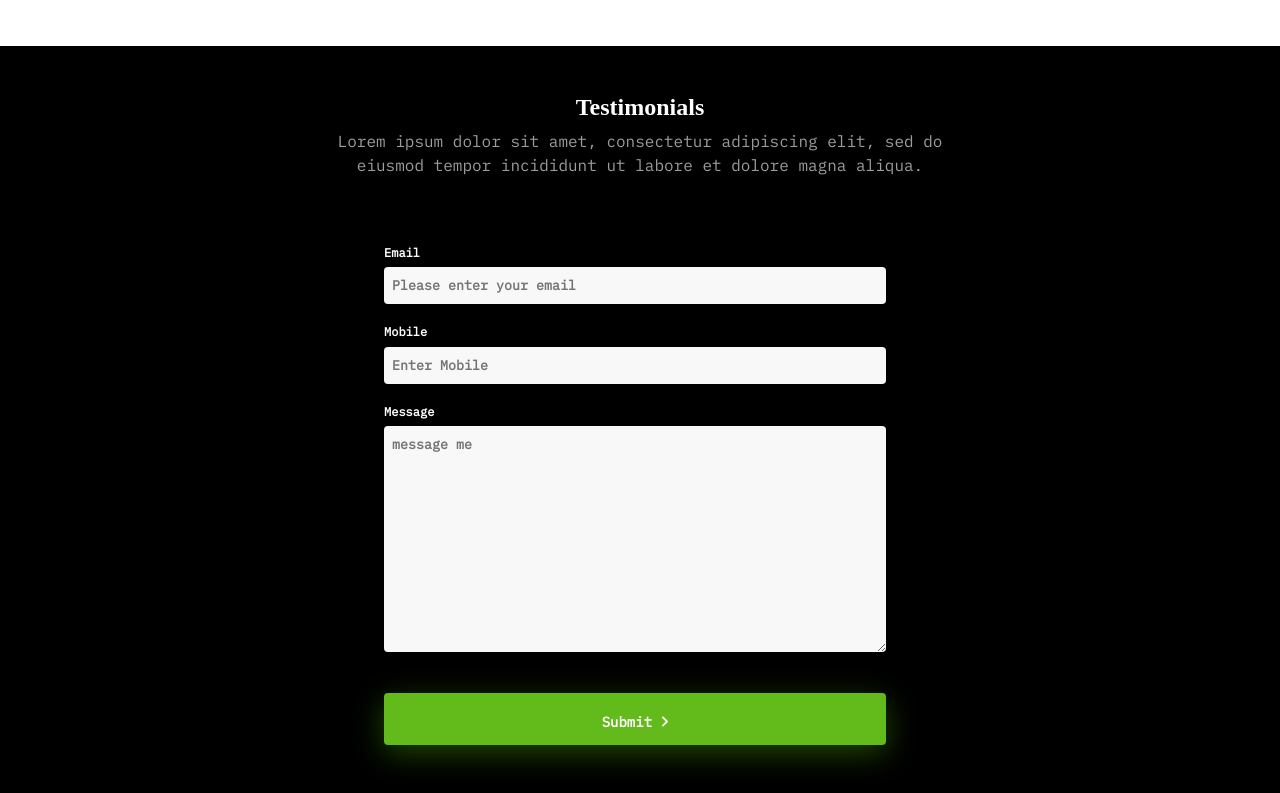
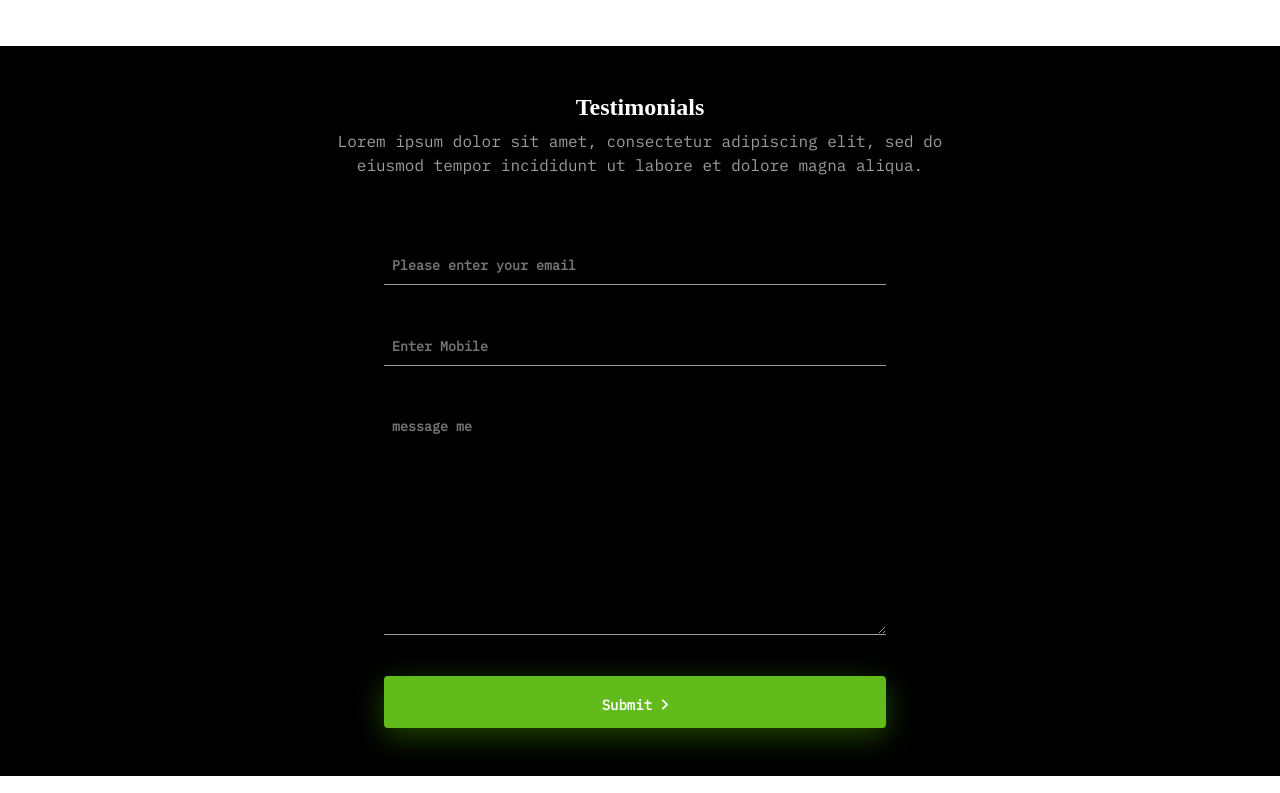
Before and after one commit to spoonhead0212/ot-portfolio, a plain HTML site: page index.html in a window 1280 px wide. Shown: the part 4380-5173 px from the top of the page. Drawn offline with Linux system fonts and the light colour scheme; a web font is replaced by a local one.

Commit message:
form field style

```diff
--- a/index.html
+++ b/index.html
@@ -184,18 +184,11 @@
                 <p>Lorem ipsum dolor sit amet, consectetur adipiscing elit, sed do eiusmod tempor incididunt ut labore et dolore magna aliqua. </p>
             </div>
             <form class="form" action="">
-                <label class="form-label" for="email">
-                    Email <br>
-                    <input type="email" name="mail" id="email" placeholder="Please enter your email">
-                </label><br>
-                <label class="form-label" for="email">
-                    Mobile <br>
-                    <input type="tel" name="mobile" id="mobile" placeholder="Enter Mobile">
-                </label><br>
-                <label class="form-label" for="textarea">
-                    Message <br>
-                    <textarea class="msg" name="message" id="textarea" rows="10" placeholder="message me"></textarea>
-                </label>
+                <input type="email" name="mail" id="email" placeholder="Please enter your email">
+                <br><br>
+                <input type="tel" name="mobile" id="mobile" placeholder="Enter Mobile">
+                <br><br>
+                <textarea class="msg" name="message" id="textarea" rows="10" placeholder="message me"></textarea>
                 <button class="form-submit-btn"><a href=""> Submit<img src="icon/Vector (5).svg" alt="arrow forward"></a></button>
             </form>
         </div>
--- a/style.css
+++ b/style.css
@@ -451,16 +451,24 @@ header {
 input[type="email"],
 input[type="tel"],
 .msg {
-    background: #F8F8F8;
+    background: transparent;
     margin-top: .4rem;
     margin-bottom: 1rem;
     padding: .5rem;
     line-height: 21px;
     width: 98%;
-    border: none;
-    border-radius: 4px;
+    color: var(--normal-white-clr);
+    border-color: var(--normal-text-clr);
+    border-width: 0 0 1px 0;
     font-weight: 600;
     font-family: "IBM font reg";
+}
+
+input[type="email"]:focus,
+input[type="tel"]:focus,
+.msg:focus {
+    border: none;
+    outline: none;
 }
 
 .form-label {
```
